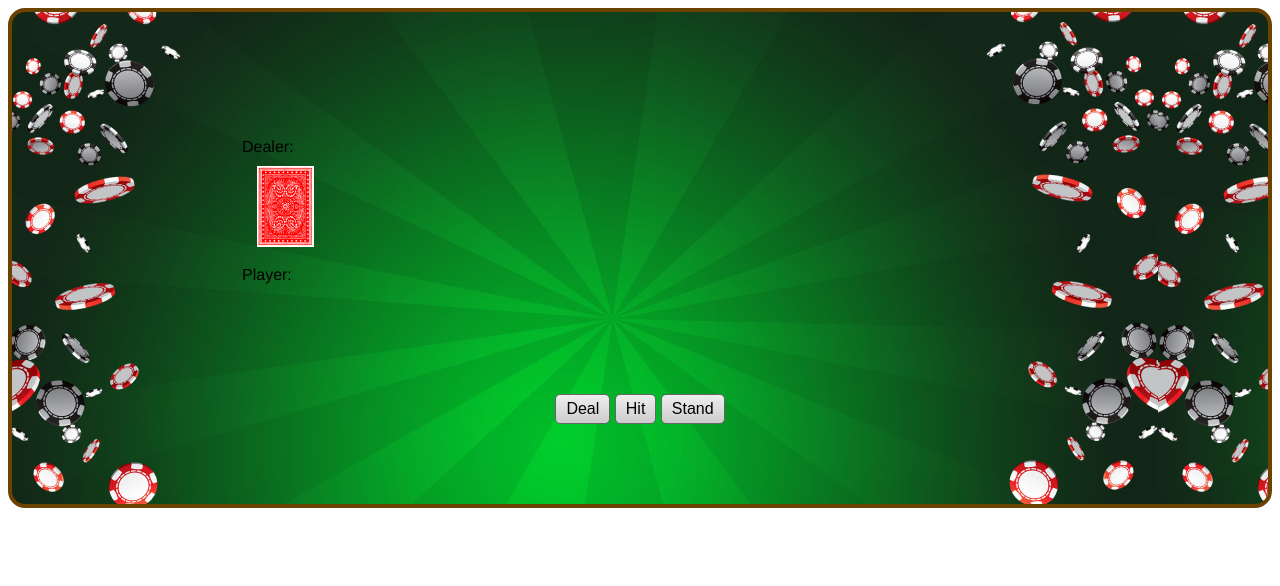
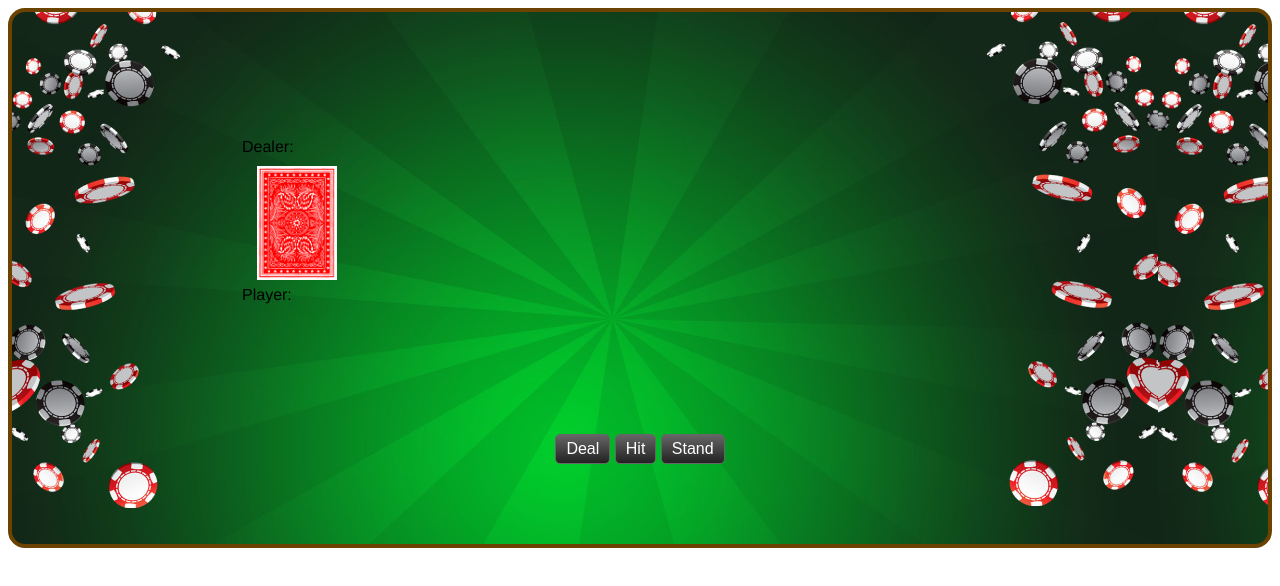
Before and after one commit to JordanBenner/blackjack, a plain HTML site: page index.html in a window 1280 px wide. Drawn offline with nearby package versions, Linux system fonts and the light colour scheme.

Commit message:
Card size rev1

```diff
--- a/source/blackjack.css
+++ b/source/blackjack.css
@@ -20,7 +20,7 @@ body {
 .hand {
   padding: 10px;
   border-radius: 3px;
-  height: 100px;
+  height: 120px;
   background: #02b229;
   margin-bottom: 10px;
   background-color: transparent;
@@ -32,7 +32,7 @@ body {
 }
 
 .hand img {
-  width: 57px;
+  width: 80px;
   display: block;
   float: left;
   margin-left: 5px;
@@ -52,13 +52,14 @@ body {
 .buttons button {
   border: 1px solid #666;
   border-radius: 5px;
-  background: linear-gradient(#eee, #ccc);
+  background: linear-gradient(#666, #222);
   font-size: 1em;
   padding: 5px 10px;
+  color: white;
 }
 
 .buttons button:hover {
-  box-shadow: 0px 1px 1px black;
+  box-shadow: 0px 2px 2px black;
 }
 
 .buttons button:focus {
@@ -66,8 +67,8 @@ body {
 }
 
 .buttons button:active {
-  color: white;
-  background: linear-gradient(#666, #222);
+  color: black;
+  background: linear-gradient(#eee, #ccc);
   border: 1px solid black;
 }
 
```
